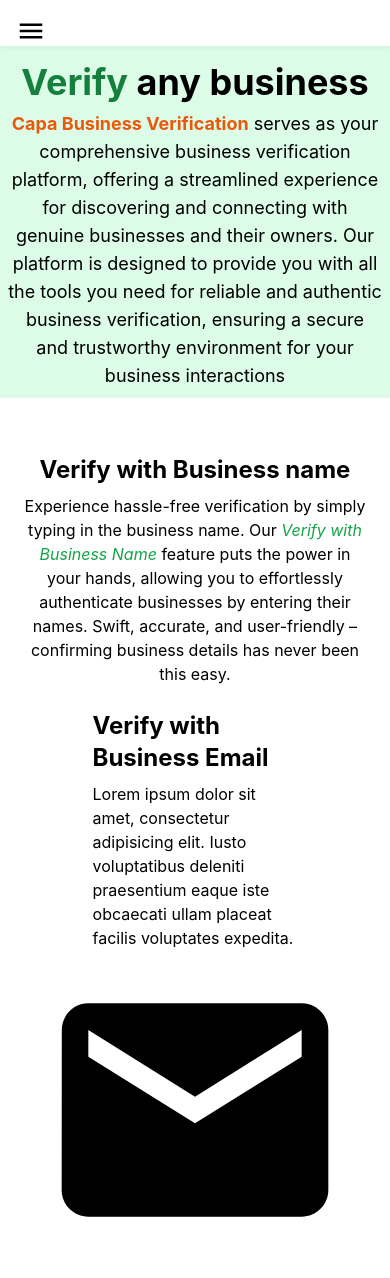
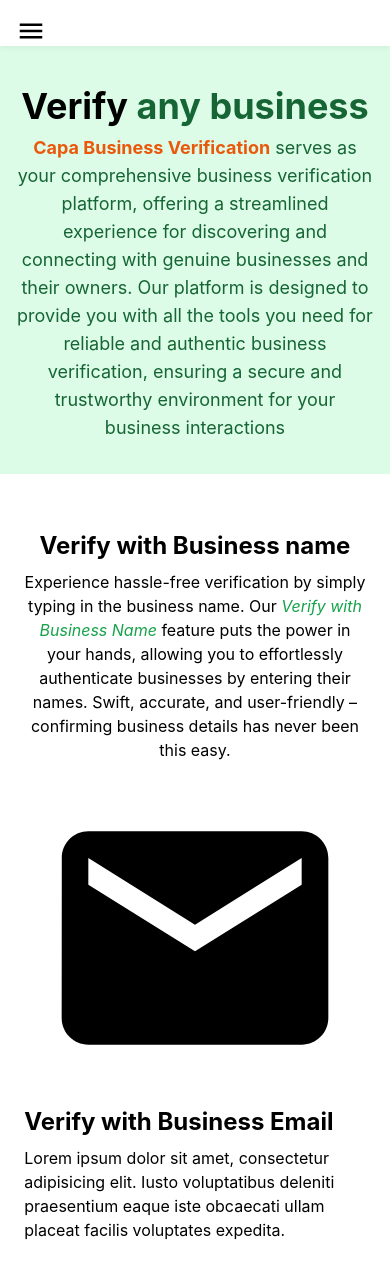
Before and after one commit to rholibobo/capa_business_verification, a React (Create React App) app: page / in a window 390 px wide. After the commit the page ends 1250 px from the top, so only its background shows below. Built offline with nearby package versions, Linux system fonts and the light colour scheme; no server answers; the HTML template or start-up script is replaced by a standard one.

Commit message:
update Home.jsx

```diff
--- a/src/Pages/Home/Home.jsx
+++ b/src/Pages/Home/Home.jsx
@@ -4,9 +4,9 @@
 const Home = () => {
   return (
     <div className=''>
-    <section className='flex flex-col justify-between items-center bg-green-100 mb-10'>
-      <div className='text-center p-2'>
-      <h1 className='text-4xl font-bold my-2'><span className='text-green-700'>Verify</span> any business </h1>
+    <section className='flex flex-col justify-between items-center bg-green-100 mb-10 text-center px-4 py-8 text-green-800'>
+      <div className=''>
+      <h1 className='text-4xl font-bold my-2'><span className='text-black'>Verify</span> any business </h1>
       <p className='text-lg'><span className='text-orange-600 font-bold'>Capa Business Verification</span> serves as your comprehensive business verification platform, offering a streamlined experience for discovering and connecting with genuine businesses and their owners. Our platform is designed to provide you with all the tools you need for reliable and authentic business verification, ensuring a secure and trustworthy environment for your business interactions</p>
       </div>
       <img src="" alt="" />
@@ -17,8 +17,8 @@
       Verify with Business Name
         </span>  feature puts the power in your hands, allowing you to effortlessly authenticate businesses by entering their names. Swift, accurate, and user-friendly – confirming business details has never been this easy.</p>
     </section>
-    <section className='w-11/12 mx-auto p-2 flex justify-between items-center md:flex-row-reverse flex-col'>
-     <div className='w-3/5'>
+    <section className='w-11/12 mx-auto p-2 flex justify-between items-center md:flex-row-reverse flex-col-reverse'>
+     <div className='md:w-3/5'>
      <h1 className='text-2xl font-bold my-2'>Verify with Business Email</h1>
       <p>Lorem ipsum dolor sit amet, consectetur adipisicing elit. Iusto voluptatibus deleniti praesentium eaque iste obcaecati ullam placeat facilis voluptates expedita.</p>
      </div>
```
